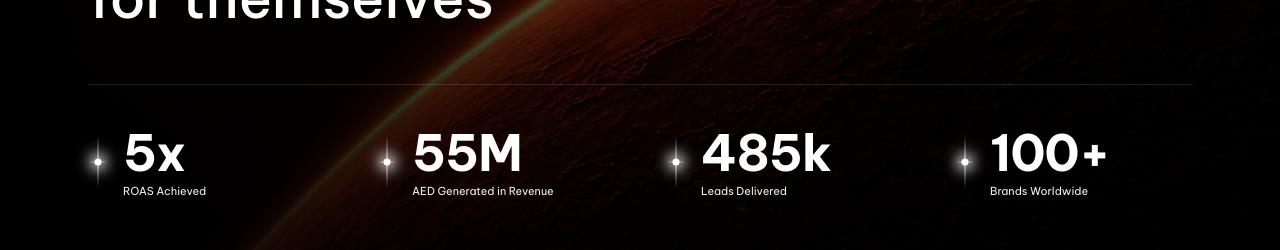
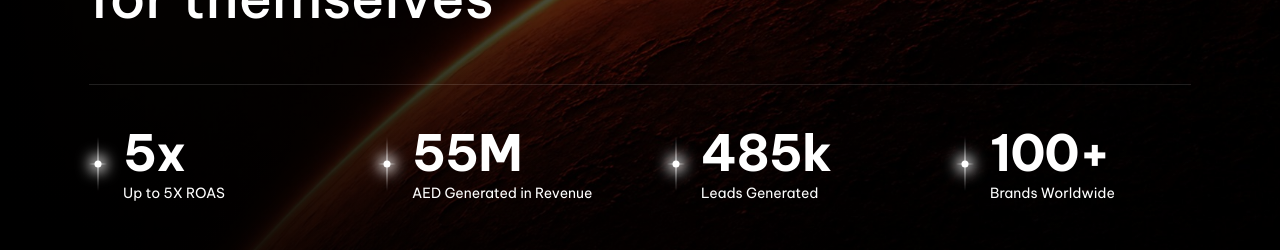
Before and after one commit to Aftab-Ahmed-Soomro/USS-web, a Next.js app: page / in a window 1280 px wide. Shown: the part 1160-1410 px from the top of the page. Built offline with nearby package versions, Linux system fonts and the light colour scheme.

Commit message:
feat: add Numbers component to display numerical data

```diff
--- a/app/components/Numbers.tsx
+++ b/app/components/Numbers.tsx
@@ -25,9 +25,9 @@ type NumbersProps = {
 // ─── Default data ─────────────────────────────────────────────────────────────
 
 const defaultStats: NumberStat[] = [
-  { value: "5x", label: "ROAS Achieved" },
+  { value: "5x", label: "Up to 5X ROAS" },
   { value: "55M", label: "AED Generated in Revenue" },
-  { value: "485k", label: "Leads Delivered" },
+  { value: "485k", label: "Leads Generated" },
   { value: "100+", label: "Brands Worldwide" },
 ];
 
@@ -176,10 +176,10 @@ export function Numbers({
                 <div className="flex items-center gap-[16px]">
                   <Spark />
                   <div>
-                    <p className="text-[42px] font-extrabold leading-none tracking-[-1px] sm:text-[50px]">
+                    <p className="text-[42px] font-bold leading-none tracking-[-1px] sm:text-[50px]">
                       <AnimatedStat value={stat.value} />
                     </p>
-                    <p className="mt-[8px] text-[11px] font-light leading-none text-white/95">
+                    <p className="mt-[8px] text-[11px] font-light sm:text-[14px] leading-none text-white">
                       {stat.label}
                     </p>
                   </div>
```
